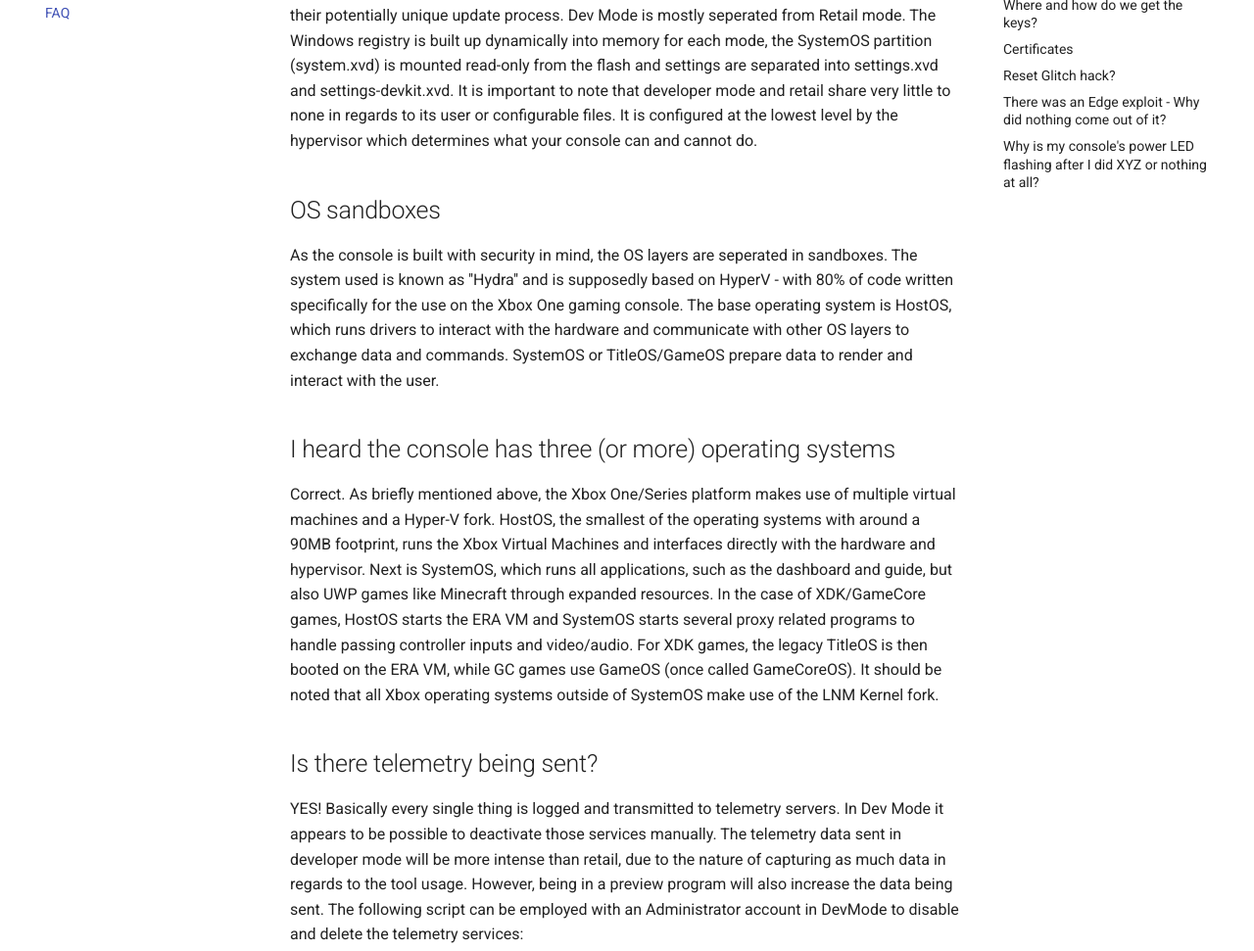
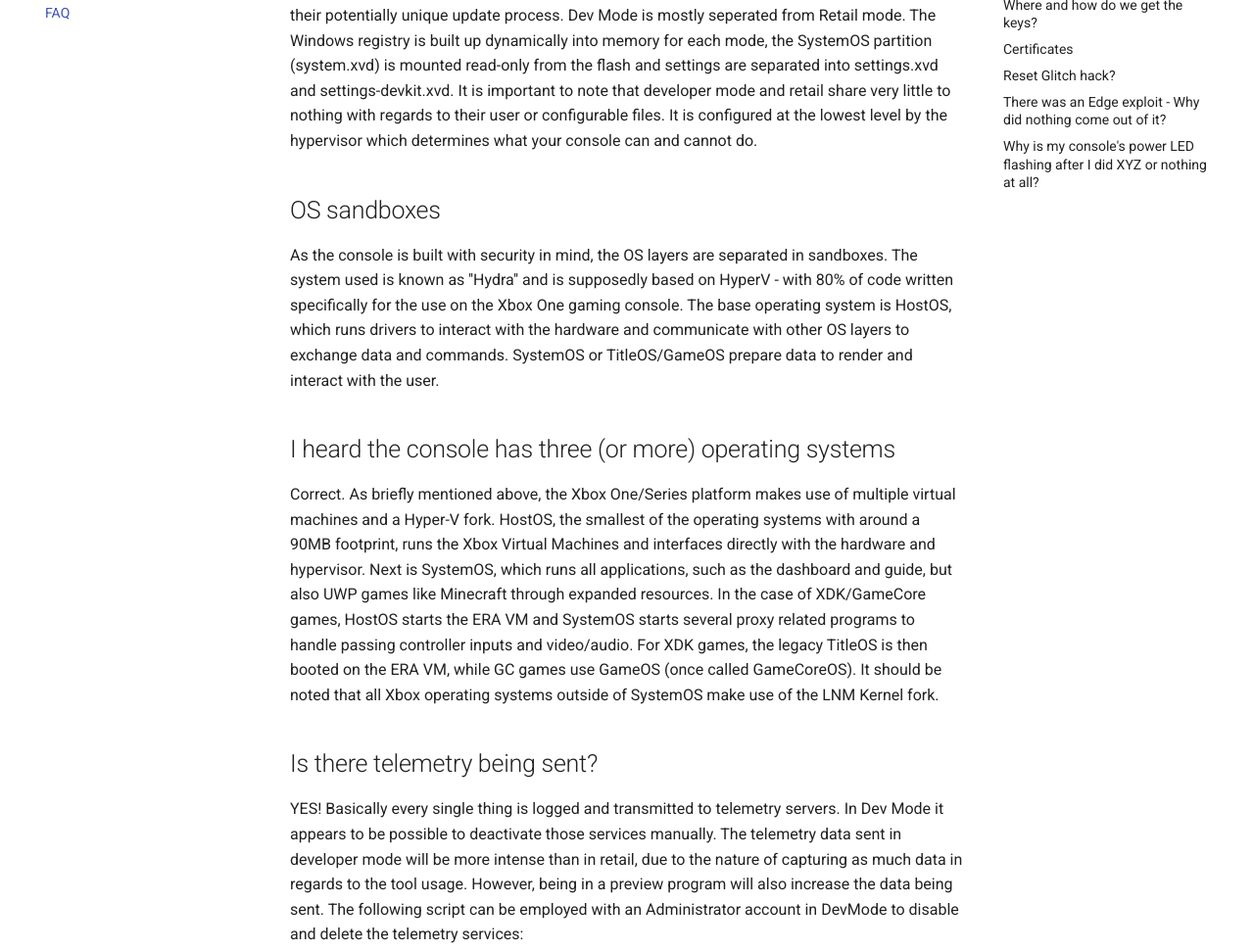
Before and after one commit to xboxoneresearch/wiki, an MkDocs documentation site: the page built from docs/faq.md, in a window 1280 px wide and 1400 px high. Shown: the part 421-1392 px from the top of the window at 98% size. Built offline with MkDocs 1.6.1 and Material for MkDocs 9.7.7, drawn with Linux system fonts in a browser that asks for light colours; comment, search, counter and statistics services are not loaded; some of the changed text lies outside the part shown.

Commit message:
More grammar etc. fixes in faq.md

```diff
--- a/docs/faq.md
+++ b/docs/faq.md
@@ -4,10 +4,10 @@
 Simply send pull requests to https://github.com/XboxOneResearch/wiki
 
 ## What's different between Dev Mode and Retail? ##
-The bootslot is determined based on whether or not your console was started in Developer Mode or Retail which will set the target bootslot for booting up. In practice there are two slots known as Bootslot "A" and "B" - with a third slot, Bootslot "C", being reserved for use on internal devkits and their potentially unique update process. Dev Mode is mostly seperated from Retail mode. The Windows registry is built up dynamically into memory for each mode, the SystemOS partition (system.xvd) is mounted read-only from the flash and settings are separated into settings.xvd and settings-devkit.xvd. It is important to note that developer mode and retail share very little to none in regards to its user or configurable files. It is configured at the lowest level by the hypervisor which determines what your console can and cannot do.
+The bootslot is determined based on whether or not your console was started in Developer Mode or Retail which will set the target bootslot for booting up. In practice there are two slots known as Bootslot "A" and "B" - with a third slot, Bootslot "C", being reserved for use on internal devkits and their potentially unique update process. Dev Mode is mostly seperated from Retail mode. The Windows registry is built up dynamically into memory for each mode, the SystemOS partition (system.xvd) is mounted read-only from the flash and settings are separated into settings.xvd and settings-devkit.xvd. It is important to note that developer mode and retail share very little to nothing with regards to their user or configurable files. It is configured at the lowest level by the hypervisor which determines what your console can and cannot do.
 
 ## OS sandboxes ##
-As the console is built with security in mind, the OS layers are seperated in sandboxes.
+As the console is built with security in mind, the OS layers are separated in sandboxes.
 The system used is known as ''Hydra'' and is supposedly based on HyperV - with 80% of code written specifically for the use on the Xbox One gaming console.
 The base operating system is HostOS, which runs drivers to interact with the hardware and communicate with other OS layers to exchange data and commands. SystemOS or TitleOS/GameOS prepare data to render and interact with the user.
 
@@ -44,10 +44,10 @@
 - Games / apps (CIK / Content integrity keys)
 
 ## Certificates ##
-There are at least two major certificates utilized for generic usage: Console certificate and Boot capability certificate. Of course they are signed with an RSA key and therefore cannot be modified. For further info see [Certificates](security/certificates.md).
+There are at least two major certificates utilized for generic usage: a Console certificate and a Boot capability certificate. Of course they are signed with an RSA key and therefore cannot be modified. For further info see [Certificates](security/certificates.md).
 
 ## Reset Glitch hack? ##
-A power glitch hack that made hacking the Xbox 360 feasible for the public was an unforseen technique that led to breaking the secure boot chain of trust [Info](https://recon.cx/2015/slides/recon2015-13-colin-o-flynn-Glitching-and-Side-Channel-Analysis-for-All.pdf). You could say that the designers of the console, that appeared in the end of 2005, were not aware of this possibility. Obviously techniques and mitigations evolved since that time, so it is a lot harder to pull off such an attack on the modern Xbox One console. It is expected to have a lot of mitigations implemented (for example: timing checks, excessive data validity checks etc.)
+A power glitch hack that made hacking the Xbox 360 feasible for the public was an unforseen technique that led to breaking the secure boot chain of trust [Info](https://recon.cx/2015/slides/recon2015-13-colin-o-flynn-Glitching-and-Side-Channel-Analysis-for-All.pdf). You could say that the designers of the console that appeared in the end of 2005, were not aware of this possibility. Obviously techniques and mitigations evolved since that time, so it is a lot harder to pull off such an attack on the modern Xbox One console. It is expected to have a lot of mitigations implemented (for example: timing checks, excessive data validity checks etc.)
 
 ## There was an Edge exploit - Why did nothing come out of it? ##
 Edge, while being a privileged UWP process, still runs in the usual UWP sandbox. Additionally, it is only allowed to communicate with the internet or local network if a valid Xbox Live connection is detected. This means that the operated console has to be running the latest mandatory system update - exploitation cannot happen offline / undetected.
```
Also changed, not shown: other parts of docs/faq.md (+3 -3 lines).
